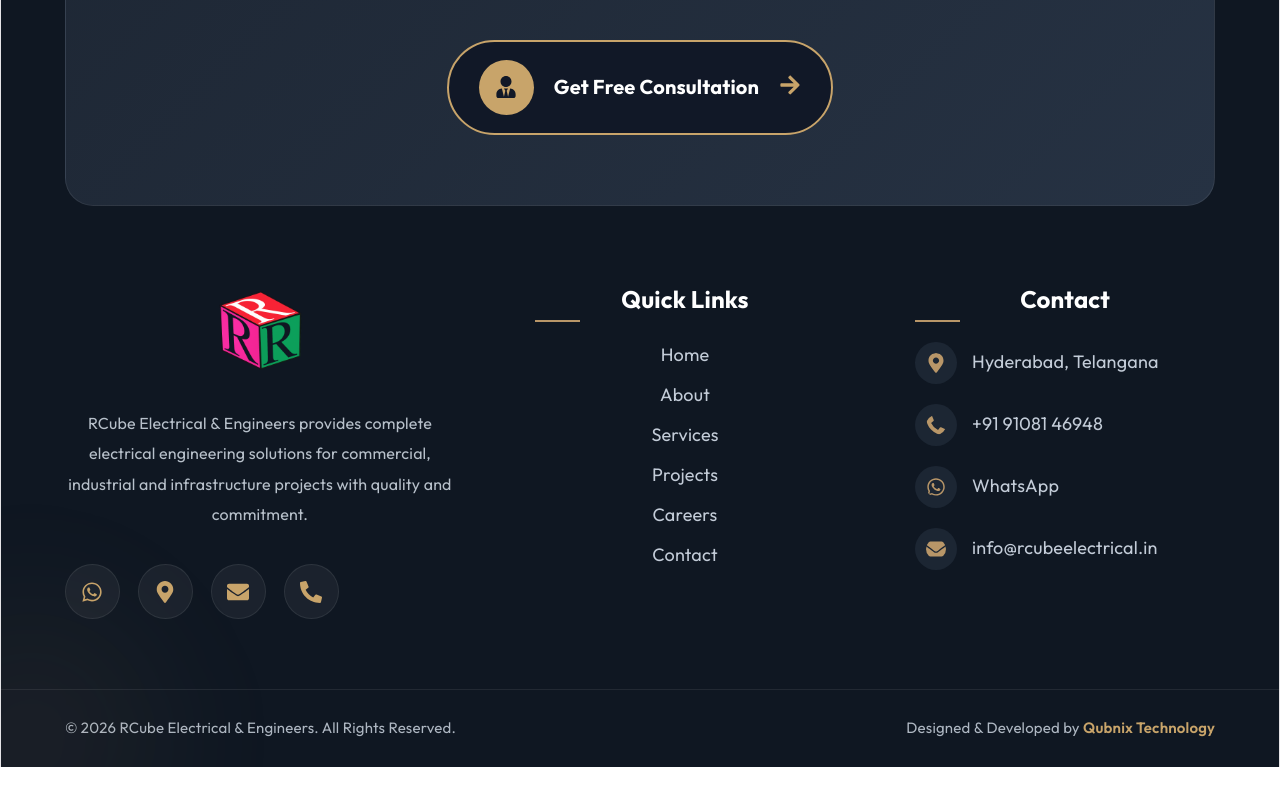
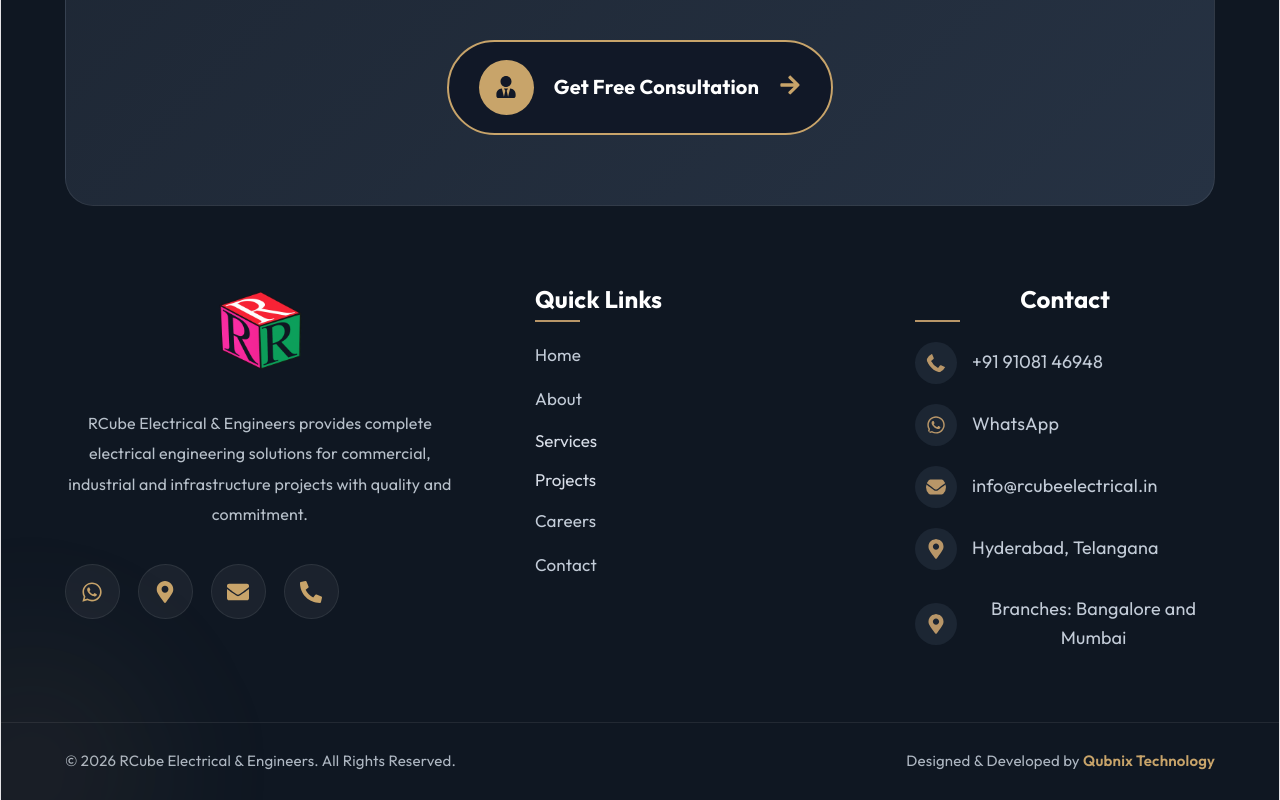
Before and after one commit to ipsitapaikaray2003-ux/rcube-electrical-engineers, a React (Vite) app: page /about in a window 1280 px wide. Shown: the part 1417-2217 px from the top of the page. Before the commit the page ends 2184 px from the top, so only its background shows below. Built offline with nearby package versions, Linux system fonts and the light colour scheme.

Commit message:
Updated footer, client section and homepage improvements

```diff
--- /dev/null
+++ b/src/components/Clients/Clients.css
@@ -0,0 +1,227 @@
+.clients{
+
+    padding:100px 0;
+
+    background:#ffffff;
+
+}
+
+.clients-heading{
+
+    text-align:center;
+
+    margin-bottom:60px;
+
+}
+
+.clients-heading span{
+
+    color:#C8A46A;
+
+    letter-spacing:4px;
+
+    font-size:14px;
+
+    font-weight:700;
+
+}
+
+.clients-heading h2{
+
+    margin-top:15px;
+
+    font-size:42px;
+
+    color:#111827;
+
+}
+
+/* =======================
+        SLIDER
+======================= */
+
+.clients-slider{
+
+    width:100%;
+
+    overflow:hidden;
+
+    position:relative;
+
+    margin-top:40px;
+
+}
+
+.clients-track{
+
+    display:flex;
+
+    align-items:center;
+
+    gap:35px;
+
+    width:max-content;
+
+    animation:scrollClients 30s linear infinite;
+
+}
+
+.clients-slider:hover .clients-track{
+
+    animation-play-state:paused;
+
+}
+
+/* =======================
+        LOGO CARD
+======================= */
+
+.client-logo{
+
+    width:220px;
+
+    height:120px;
+
+    margin:0 20px;
+
+    background:#ffffff;
+
+    border-radius:18px;
+
+    display:flex;
+
+    justify-content:center;
+
+    align-items:center;
+
+    padding:20px;
+
+    box-shadow:0 12px 35px rgba(0,0,0,.08);
+
+    transition:.35s ease;
+
+}
+
+.client-logo:hover{
+
+    transform:translateY(-8px);
+
+    box-shadow:0 22px 45px rgba(0,0,0,.15);
+
+}
+
+/* =======================
+        IMAGE
+======================= */
+
+.client-logo img{
+
+    width:100%;
+
+    max-width:150px;
+
+    max-height:80px;
+
+    object-fit:contain;
+
+    transition:.35s ease;
+
+}
+
+.client-logo:hover img{
+
+    transform:scale(1.08);
+
+}
+
+/* =======================
+        AUTO SCROLL
+======================= */
+
+@keyframes scrollClients{
+
+    0%{
+
+        transform:translateX(0);
+
+    }
+
+    100%{
+
+        transform:translateX(-50%);
+
+    }
+
+}
+
+/* =======================
+        MOBILE
+======================= */
+
+@media(max-width:992px){
+
+.client-logo{
+
+    width:180px;
+
+    height:100px;
+
+}
+
+.client-logo img{
+
+    max-width:120px;
+
+    max-height:65px;
+
+}
+
+}
+
+@media(max-width:768px){
+
+.clients{
+
+    padding:70px 0;
+
+}
+
+.clients-heading h2{
+
+    font-size:32px;
+
+}
+
+.clients-heading span{
+
+    font-size:12px;
+
+}
+
+.client-logo{
+
+    width:150px;
+
+    height:90px;
+
+    margin:0 12px;
+
+}
+
+.client-logo img{
+
+    max-width:100px;
+
+    max-height:55px;
+
+}
+
+.clients-track{
+
+    gap:20px;
+
+    animation-duration:22s;
+
+}
+
+}
--- /dev/null
+++ b/src/components/Clients/Clients.jsx
@@ -0,0 +1,75 @@
+import "./Clients.css";
+
+import microsoft from "../../assets/microsoft.jpg";
+import amazon from "../../assets/amazon.jpg";
+import apple from "../../assets/apple.jpg";
+import amd from "../../assets/amd.jpg";
+import techmahindra from "../../assets/techmahindra.png";
+import freshworks from "../../assets/freshworks.png";
+import coforge from "../../assets/coforge.png";
+import gmr from "../../assets/gmr.png";
+import jll from "../../assets/jll.png";
+import cbre from "../../assets/cbre.png";
+import oyo from "../../assets/oyo.png";
+import brigade from "../../assets/brigade.png";
+
+function Clients() {
+
+  const logos = [
+    microsoft,
+    amazon,
+    apple,
+    amd,
+    techmahindra,
+    freshworks,
+    coforge,
+    gmr,
+    jll,
+    cbre,
+    oyo,
+    brigade,
+  ];
+
+  return (
+
+    <section className="clients">
+
+      <div className="clients-heading">
+
+        <span>TRUSTED BY LEADING BRANDS</span>
+
+        <h2>Our Valuable Clients</h2>
+
+      </div>
+
+      <div className="clients-slider">
+
+        <div className="clients-track">
+
+          {logos.concat(logos).map((logo, index) => (
+
+            <div
+              className="client-logo"
+              key={index}
+            >
+
+              <img
+                src={logo}
+                alt="Client Logo"
+              />
+
+            </div>
+
+          ))}
+
+        </div>
+
+      </div>
+
+    </section>
+
+  );
+
+}
+
+export default Clients;
--- a/src/components/ContactSection/ContactSection.jsx
+++ b/src/components/ContactSection/ContactSection.jsx
@@ -124,7 +124,7 @@ function ContactSection() {
               </div>
 
               <div>
-                <span>Office</span>
+                <span>Head Office</span>
                 <h4>Hyderabad, Telangana</h4>
               </div>
             </a>
--- a/src/components/Footer/Footer.css
+++ b/src/components/Footer/Footer.css
@@ -233,25 +233,53 @@ display:flex;
 
     flex-direction:column;
 
+    align-items:flex-start;
+
 }
 
-.footer-links a{
+.footer-links h3{
+
+    margin-bottom:30px;
+
+}
+
+.footer-links a,
+.footer-link-btn{
+
+    background:none;
+
+    border:none;
+
+    padding:0;
+
+    margin:0 0 18px 0;
 
     color:#c3ccd8;
 
     text-decoration:none;
 
-margin-bottom:14px;
+    cursor:pointer;
+
+    font-size:17px;
+
+    font-family:"Outfit",sans-serif;
+
+    display:block;
+
+    width:100%;
+
+    text-align:left;
 
     transition:.35s;
 
 }
 
-.footer-links a:hover{
+.footer-links a:hover,
+.footer-link-btn:hover{
 
     color:#B89668;
 
-padding-left:10px;
+    transform:translateX(8px);
 
 }
 /*=========================================
@@ -696,3 +724,67 @@ height:50px;
     text-decoration:underline;
 
 }
+.footer-link-btn{
+
+    background:none;
+
+    border:none;
+
+    padding:0;
+
+    margin-bottom:18px;
+
+    color:#d7dde7;
+
+    cursor:pointer;
+
+    text-align:left;
+
+    font-size:17px;
+
+    font-family:"Outfit",sans-serif;
+
+    transition:.35s;
+
+}
+
+.footer-link-btn:hover{
+
+    color:#C8A46A;
+
+    transform:translateX(8px);
+
+}
+.branch-info{
+
+    display:flex;
+
+    align-items:center;
+
+    gap:15px;
+
+    margin-top:5px;
+
+    color:#c3ccd8;
+
+    line-height:1.6;
+
+}
+
+.branch-info svg{
+
+    width:42px;
+
+    height:42px;
+
+    min-width:42px;
+
+    padding:11px;
+
+    border-radius:50%;
+
+    background:#1c2633;
+
+    color:#B89668;
+
+}
--- a/src/components/Footer/Footer.jsx
+++ b/src/components/Footer/Footer.jsx
@@ -1,6 +1,10 @@
 import "./Footer.css";
 
-import { Link } from "react-router-dom";
+import {
+  Link,
+  useNavigate,
+  useLocation,
+} from "react-router-dom";
 
 import {
   FaUserTie,
@@ -15,7 +19,41 @@ import {
 import logo from "../../assets/logo.png";
 
 function Footer() {
+
+  const navigate = useNavigate();
+
+  const location = useLocation();
+
+  const scrollToSection = (sectionId) => {
+
+    if (location.pathname !== "/") {
+
+      navigate("/");
+
+      setTimeout(() => {
+
+        document
+          .getElementById(sectionId)
+          ?.scrollIntoView({
+            behavior: "smooth",
+          });
+
+      }, 300);
+
+    } else {
+
+      document
+        .getElementById(sectionId)
+        ?.scrollIntoView({
+          behavior: "smooth",
+        });
+
+    }
+
+  };
+
   return (
+
     <footer className="footer">
 
       {/* ================= CTA ================= */}
@@ -23,53 +61,70 @@ function Footer() {
       <div className="footer-cta">
 
         <h2>
+
           Ready To Power
           <br />
           Your Next Project?
+
         </h2>
 
         <p>
-          Let's discuss your electrical engineering requirements
-          and deliver reliable solutions together.
+
+          Let's discuss your electrical engineering
+          requirements and deliver reliable
+          solutions together.
+
         </p>
 
         <Link
           to="/consultation"
           className="consultation-btn"
         >
+
           <span className="consult-icon">
+
             <FaUserTie />
+
           </span>
 
           <span className="consult-text">
+
             Get Free Consultation
+
           </span>
 
           <span className="consult-arrow">
+
             <FaArrowRight />
+
           </span>
+
         </Link>
 
       </div>
 
-      {/* ================= FOOTER ================= */}
+      {/* ================= FOOTER MAIN ================= */}
 
       <div className="footer-main">
-
               {/* ================= ABOUT ================= */}
 
         <div className="footer-about">
 
-          <img src={logo} alt="RCube" />
+          <img
+            src={logo}
+            alt="RCube Logo"
+          />
 
           <p>
+
             RCube Electrical & Engineers provides complete
             electrical engineering solutions for commercial,
             industrial and infrastructure projects with
             quality and commitment.
+
           </p>
 
-          {/* Social Icons */}
+          {/* ================= SOCIAL ================= */}
 
           <div className="footer-social">
 
@@ -115,38 +170,50 @@ function Footer() {
 
           <h3>Quick Links</h3>
 
-          <Link to="/">Home</Link>
+          <Link to="/">
+            Home
+          </Link>
 
-          <Link to="/about">About</Link>
+          <Link to="/about">
+            About
+          </Link>
 
-          <Link to="/services">Services</Link>
+          <button
+            className="footer-link-btn"
+            onClick={() => scrollToSection("services")}
+          >
+            Services
+          </button>
 
-          <Link to="/projects">Projects</Link>
+          <button
+            className="footer-link-btn"
+            onClick={() => scrollToSection("projects")}
+          >
+            Projects
+          </button>
 
-          <Link to="/careers">Careers</Link>
+          <Link to="/careers">
+            Careers
+          </Link>
 
-          <Link to="/contact">Contact</Link>
+          <Link to="/contact">
+            Contact
+          </Link>
 
         </div>
-
                 {/* ================= CONTACT ================= */}
 
         <div className="footer-contact">
 
           <h3>Contact</h3>
 
-          <a
-            href="https://maps.google.com/?q=H.No.7-3/1A/303,Shivam Elite,Suncity,Hyderabad"
-            target="_blank"
-            rel="noopener noreferrer"
-          >
-            <FaMapMarkerAlt />
-            Hyderabad, Telangana
-          </a>
 
           <a href="tel:+919108146948">
+
             <FaPhoneAlt />
+
             +91 91081 46948
+
           </a>
 
           <a
@@ -154,14 +221,38 @@ function Footer() {
             target="_blank"
             rel="noopener noreferrer"
           >
+
             <FaWhatsapp />
+
             WhatsApp
+
           </a>
 
           <a href="mailto:info@rcubeelectrical.in">
+
             <FaEnvelope />
+
             info@rcubeelectrical.in
+
           </a>
+          <a
+            href="https://maps.google.com/?q=H.No.7-3/1A/303,Shivam Elite,Suncity,Hyderabad"
+            target="_blank"
+            rel="noopener noreferrer"
+          >
+
+            <FaMapMarkerAlt />
+
+            Hyderabad, Telangana
+
+          </a>
+          <div className="branch-info">
+
+  <FaMapMarkerAlt />
+
+  <span>Branches: Bangalore and Mumbai</span>
+
+</div>
 
         </div>
 
@@ -172,20 +263,27 @@ function Footer() {
       <div className="footer-bottom">
 
         <p>
+
           © 2026 RCube Electrical & Engineers.
           All Rights Reserved.
+
         </p>
 
         <p>
+
           Designed & Developed by{" "}
+
           <a
             href="https://www.qubnixtechnology.com/"
             target="_blank"
             rel="noopener noreferrer"
             className="developer-link"
           >
+
             Qubnix Technology
+
           </a>
+
         </p>
 
       </div>
@@ -196,16 +294,20 @@ function Footer() {
         className="scroll-top"
         onClick={() =>
           window.scrollTo({
-            top: 0,
-            behavior: "smooth",
+            top:0,
+            behavior:"smooth",
           })
         }
       >
+
         <FaArrowUp />
+
       </button>
 
     </footer>
+
   );
+
 }
 
 export default Footer;
--- a/src/pages/Home/Home.jsx
+++ b/src/pages/Home/Home.jsx
@@ -3,6 +3,7 @@ import Hero from "../../components/Hero/Hero";
 import AboutPreview from "../../components/AboutPreview/AboutPreview";
 import Services from "../../components/Services/Services";
 import Projects from "../../components/Projects/Projects";
+import Clients from "../../components/Clients/Clients";
 import ContactSection from "../../components/ContactSection/ContactSection";
 import Footer from "../../components/Footer/Footer";
 import FloatingWhatsapp from "../../components/FloatingWhatsapp/FloatingWhatsapp";
@@ -16,7 +17,9 @@ function Home() {
   <Services />
 </section>
         <section id="projects">
+
   <Projects />
+  <Clients />
 </section>
         <ContactSection />
          <Footer />
```
Lines whose indentation alone changed are shown as unchanged.
